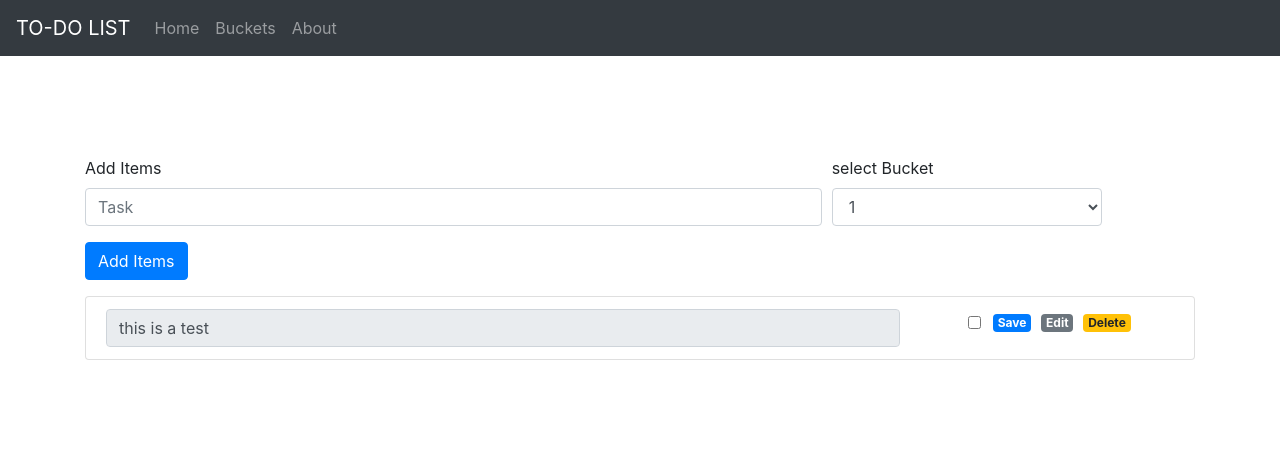
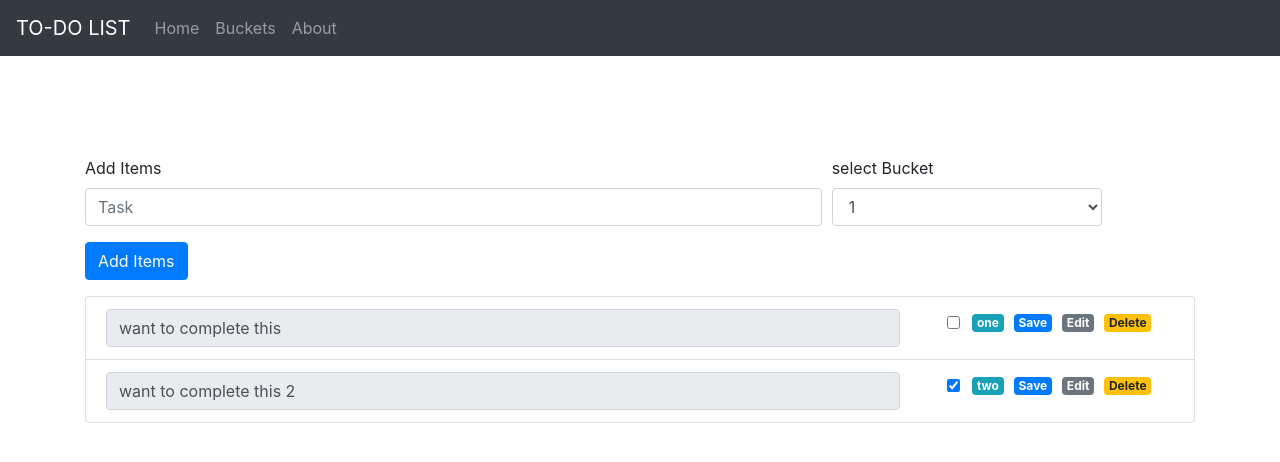
Before and after one commit to amaaanpatel/todolist, a React (Create React App) app in the folder todo/: page / in a window 1280 px wide. Shown: the top 462 px of the page. Built offline with nearby package versions, Linux system fonts and the light colour scheme.

Commit message:
wip add bucket funcationality

```diff
--- /dev/null
+++ b/todo/src/Components/Items/items.js
@@ -0,0 +1,40 @@
+import React from 'react';
+import { Container, Row, Col, ListGroup, ListGroupItem, InputGroup, FormControl, Button, Form, Badge } from 'react-bootstrap';
+
+
+const Items = (props) => {
+    return (
+        <ListGroup>
+            {props.items.map((item) => {
+                return (
+                    <ListGroup.Item>
+                        <Row>
+                            <Col md='9'>
+                                <div className="listInput">
+                                    <Form.Control
+                                        type="text"
+                                        disabled
+                                        value={item.task}
+                                    />
+                                </div>
+                            </Col>
+                            <Col md="3">
+                                <div style={{ display: 'flex', justifyContent: 'center', alignItems: 'center' }}>
+                                    <Form.Check type="checkbox" checked={item.isChecked} label="" />
+                                    <Badge variant="info" style={{ margin: '5px' }}>{item.bucket}</Badge>
+                                    <Badge variant="primary" style={{ margin: '5px' }}>Save</Badge>
+                                    <Badge variant="secondary" style={{ margin: '5px' }}>Edit</Badge>
+                                    <Badge variant="warning" style={{ margin: '5px' }}>Delete</Badge>
+                                </div>
+                            </Col>
+                        </Row>
+                    </ListGroup.Item>
+                )
+            })
+            }
+        </ListGroup>
+
+    )
+}
+
+export default Items;
--- a/todo/src/Pages/Home/Home.js
+++ b/todo/src/Pages/Home/Home.js
@@ -1,14 +1,40 @@
 import React, { Component } from "react";
 import NavBar from '../../Components/navbar/navbar';
+import Items from '../../Components/Items/items';
 // importing the components from react Bootstrap
-import { Container,Row,Col ,ListGroup,ListGroupItem,InputGroup,FormControl,Button,Form,Badge} from 'react-bootstrap';
+import { Container, Row, Col, ListGroup, ListGroupItem, InputGroup, FormControl, Button, Form, Badge } from 'react-bootstrap';
 // import css
 import './Home.css'
+
 
 
 class Home extends Component {
     constructor() {
         super();
+        this.state = {
+            items: [{ task: "want to complete this", isChecked: false,bucket:"one" },
+            { task: "want to complete this 2", isChecked: true,bucket:"two" }],
+            taskInput:"",
+            selectedBucket:""
+
+        }
+    }
+    componentDidMount() {
+
+    }
+    selectBucket = (data) =>{
+        this.setState({selectedBucket:data})
+        console.log(data)
+    }
+    //update the filed on change
+    updateTaskInput = (data) => {
+        this.setState({taskInput:data})
+    }
+    //add the items to the to do list
+    addTask = ()=>{
+        let items  = this.state.items
+        items.push({task:this.state.taskInput,isChecked:true,bucket:this.state.selectedBucket})
+        this.setState({items:items})
     }
 
     render() {
@@ -18,58 +44,41 @@ class Home extends Component {
                 <NavBar />
                 <div>
                     <Container>
-                    <div className="todolist todolist--alignment">
+                        <div className="todolist todolist--alignment">
                             <div className="todolistInput">
                                 <Form.Row>
                                     <Form.Group as={Col} md="8" controlId="validationCustom01">
                                         <Form.Label>Add Items</Form.Label>
                                         <Form.Control
                                             required
-                                            type="text"
+                                            select                         type="text"
                                             placeholder="Task"
+                                            onChange = {(event)=>{
+                                                this.updateTaskInput(event.target.value)
+                                            }}
                                         />
                                         <Form.Control.Feedback>Looks good!</Form.Control.Feedback>
                                     </Form.Group>
-                                    <Form.Group as={Col} md = "3" controlId="exampleForm.ControlSelect1">
+                                    <Form.Group as={Col} md="3" controlId="exampleForm.ControlSelect1">
                                         <Form.Label>select Bucket</Form.Label>
-                                        <Form.Control as="select">
+                                        <Form.Control as="select" onChange={(event)=>{
+                                            this.selectBucket(event.target.value)
+                                        }}>
                                             <option>1</option>
                                             <option>2</option>
                                         </Form.Control>
                                     </Form.Group>
-                                    <Form.Group as={Col} md = "2">
-                                    <Button variant="primary">Add Items</Button>
+                                    <Form.Group as={Col} md="2">
+                                        <Button variant="primary" onClick={()=>{this.addTask()}}>Add Items</Button>
                                     </Form.Group>
                                 </Form.Row>
 
                             </div>
-                        <div className="todolistGroup">
-                        <ListGroup>
-                            <ListGroup.Item>
-                                <Row>
-                                    <Col md = '9'>
-                                    <div className="listInput">
-                                    <Form.Control
-                                            type="text"
-                                            disabled
-                                            value="this is a test"
-                                        />
-                                    </div>
-                                    </Col>
-                                    <Col md="3">
-                                    <div style={{display:'flex',justifyContent:'center',alignItems:'center'}}>
-                                    <Form.Check type="checkbox" label="" />
-                                    <Badge variant="primary" style={{margin:'5px'}}>Save</Badge>
-                                    <Badge variant="secondary" style={{margin:'5px'}}>Edit</Badge>
-                                    <Badge variant="warning" style={{margin:'5px'}}>Delete</Badge>
-                                    </div>
-                                    </Col>
-                                </Row>
-                            </ListGroup.Item>
-                        </ListGroup>
+                            <div className="todolistGroup">
+                                <Items items={this.state.items} />
+                            </div>
                         </div>
-                    </div>
-                </Container>
+                    </Container>
 
                 </div>
             </div>
```
Also changed, not shown: todo/src/Components/Items/items.css (added), 1 other file (tests, documents, lock files or other folders).
